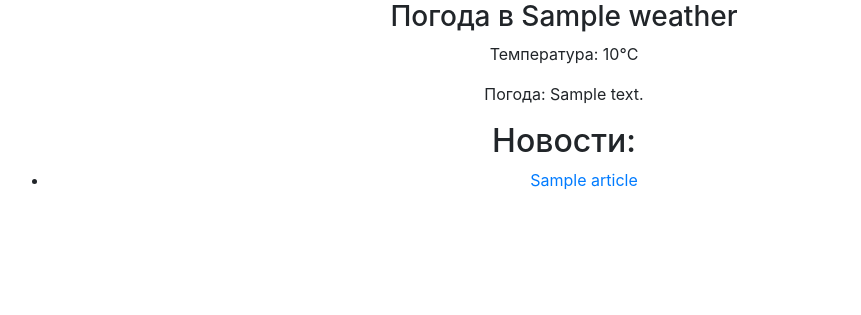
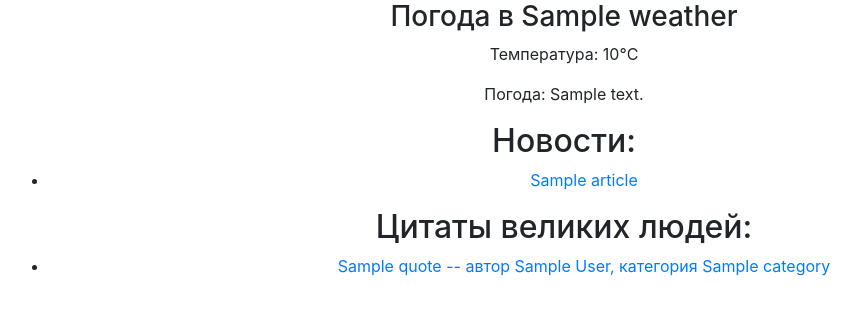
Before and after one commit to SenderAlex/Flask_API, a Flask app: template templates/index.html in a window 1280 px wide. Shown: the part 190-505 px from the top of the page, without its empty margins (76-937 px from the left). Run offline with Flask 3, Linux system fonts and the light colour scheme; the template is opened without the code that fills it: most values are stand-ins (such as "Sample title", 1, 10 or a date in 2020); some libraries are stand-ins or nearby versions.

Commit message:
finished

```diff
--- a/main.py
+++ b/main.py
@@ -17,7 +17,10 @@ def get_news():
    return response.json().get('articles', [])
 
 def get_quotes():
-   pass
+   api_key = '2n6k3t/l+cDixm04d1JDZQ==Em46FSMeSW7BTkxV'
+   url = 'https://api.api-ninjas.com/v1/quotes'
+   response = requests.get(url, headers={'X-Api-Key': api_key})
+   return response.json()
 
 @app.route('/', methods=['GET', 'POST'])
 def index():
@@ -25,7 +28,7 @@ def index():
    news = []
    quotes = []
    if request.method == 'POST':
-       city = request.form['city'] # этот определенный город мы будем брать для запроса API
+       city = request.form['city']  # этот определенный город мы будем брать для запроса API
        weather = get_weather(city)
        news = get_news()
        quotes = get_quotes()
--- a/templates/index.html
+++ b/templates/index.html
@@ -30,7 +30,22 @@
         <h2>Новости:</h2>
         <ul>
             {% for article in news %}
-            <li><a href="{{ article['url'] }}"> {{ article['title'] }} </a></li>
+            <li><a href="{{article['url']}}"> {{article['title']}} </a></li>
+            {% endfor %}
+        </ul>
+        {% endif %}
+    </div>
+
+    <div class="result text-center">
+        {% if quotes %}
+        <h2>Цитаты великих людей:</h2>
+        <ul>
+            {% for quote in quotes %}
+            <li>
+                <a href="{{quote['url']}}}">
+                    {{quote['quote']}} -- автор {{quote['author']}}, категория {{quote['category']}}
+                </a>
+            </li>
             {% endfor %}
         </ul>
         {% endif %}
```
